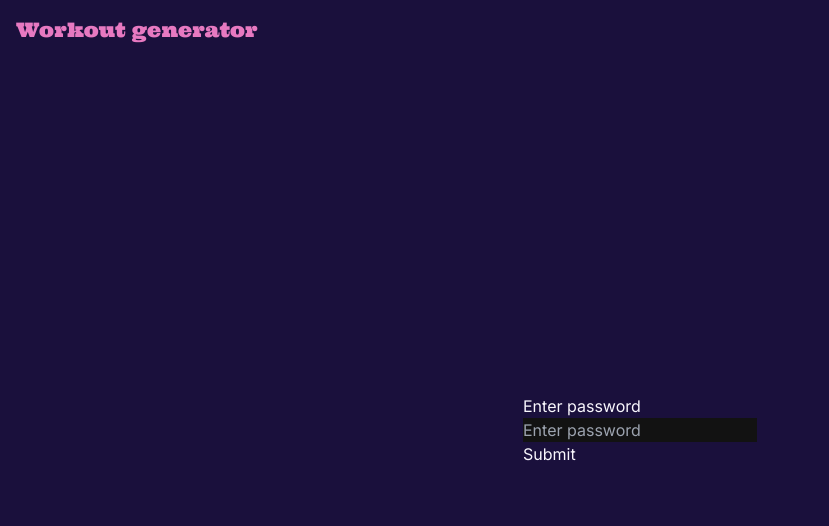
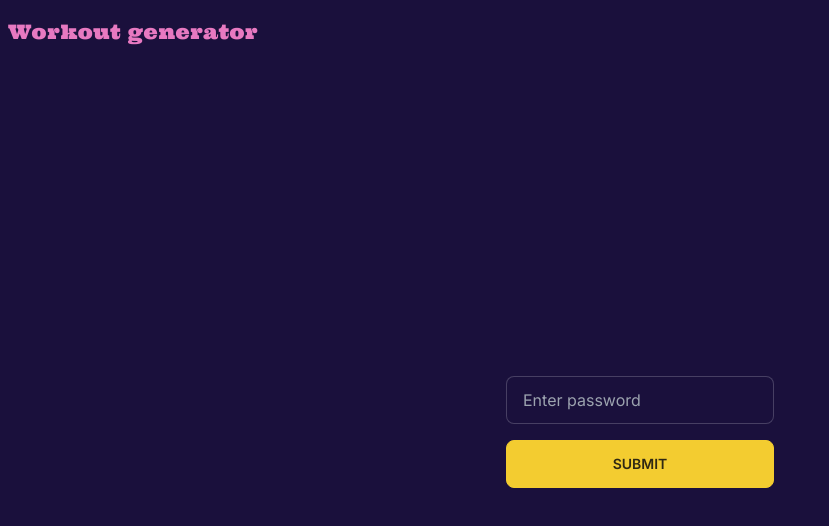
Before and after one commit to vhlongon/workout-generator, a Next.js app: page / in a window 1280 px wide. Shown: the top 526 px of the page, without its empty margins (0-829 px from the left). Built offline with nearby package versions, Linux system fonts and the light colour scheme; no server answers.

Commit message:
update navbar

```diff
--- a/components/Header.tsx
+++ b/components/Header.tsx
@@ -1,16 +1,61 @@
-import { UserButton, auth } from '@clerk/nextjs';
+import { auth, currentUser } from '@clerk/nextjs';
+import {
+  Cog6ToothIcon,
+  DocumentTextIcon,
+  HomeIcon,
+} from '@heroicons/react/24/outline';
+import Image from 'next/image';
+import { twMerge } from 'tailwind-merge';
+import { NavLink } from './NavLink';
 import { SignOutButton } from './SignOutButton';
 
-export const Header = () => {
+export const Header = async () => {
   const { userId } = auth();
+  const user = await currentUser();
 
   return (
-    <header className="flex justify-between p-4">
-      <h1 className="font-accent text-xl text-primary">Workout generator</h1>
+    <header className="navbar bg-base-100">
+      <div className="flex gap-4 flex-1">
+        {userId && (
+          <div className="avatar">
+            <div className="tooltip tooltip-bottom w-8 rounded-full ring ring-primary ring-offset-base-100">
+              <Image
+                width={32}
+                height={32}
+                className={twMerge(!user?.imageUrl ? 'bg-white' : '')}
+                src={user?.imageUrl ?? '/user-placeholder.png'}
+                alt={user?.username ?? `user ${userId}`}
+              />
+            </div>
+          </div>
+        )}
+        <h1 className="font-accent text-sm tracking-wide sm:text-xl text-primary">
+          Workout generator
+        </h1>
+      </div>
+
       {userId && (
-        <div className="flex gap-4">
-          <UserButton showName userProfileMode="navigation" />
-          <SignOutButton />
+        <div className="flex-none">
+          <ul className="menu menu-horizontal bg-base-200 rounded-box">
+            <li>
+              <NavLink href="/home" title="Home">
+                <HomeIcon className="w-4 h-4" />
+              </NavLink>
+            </li>
+            <li>
+              <NavLink href="/workouts" title="Workouts">
+                <DocumentTextIcon className="w-4 h-4" />
+              </NavLink>
+            </li>
+            <li>
+              <NavLink href="/dashboard" title="Dashboard">
+                <Cog6ToothIcon className="w-4 h-4" />
+              </NavLink>
+            </li>
+            <li>
+              <SignOutButton />
+            </li>
+          </ul>
         </div>
       )}
     </header>
--- /dev/null
+++ b/components/NavLink.tsx
@@ -0,0 +1,35 @@
+'use client';
+import Link from 'next/link';
+import { usePathname } from 'next/navigation';
+import { ComponentProps } from 'react';
+import { twMerge } from 'tailwind-merge';
+
+type NavLinkProps = {
+  activeClass?: string;
+  title: string;
+} & ComponentProps<typeof Link>;
+
+export const NavLink = ({
+  href,
+  className = '',
+  children,
+  activeClass = 'active',
+  title,
+  ...props
+}: NavLinkProps) => {
+  const pathname = usePathname();
+  const isActive = pathname === href;
+  const classes = twMerge(
+    className,
+    'tooltip tooltip-bottom',
+    isActive ? activeClass : ''
+  );
+
+  return (
+    <Link legacyBehavior {...props} href={href}>
+      <a className={classes} data-tip={title}>
+        {children}
+      </a>
+    </Link>
+  );
+};
--- a/components/ProtectForm.tsx
+++ b/components/ProtectForm.tsx
@@ -21,13 +21,13 @@ export const ProtectForm = () => {
     });
   };
   return (
-    <form action={action} method="post" id={id}>
-      <div className="flex flex-col">
-        <label htmlFor="password">Enter password</label>
+    <form action={action} className="flex flex-col gap-4" method="post" id={id}>
+      <div className="form-control w-full max-w-xs">
         <input
           type="password"
           name="password"
           id="password"
+          className="input input-bordered w-full max-w-xs"
           placeholder="Enter password"
           required
         />
@@ -37,7 +37,12 @@ export const ProtectForm = () => {
           {error}
         </p>
       )}
-      <button type="submit" aria-busy={isPending} disabled={isPending}>
+      <button
+        type="submit"
+        className="btn btn-accent"
+        aria-busy={isPending}
+        disabled={isPending}
+      >
         {isPending ? 'Loading' : 'Submit'}
       </button>
     </form>
--- a/components/SignOutButton.tsx
+++ b/components/SignOutButton.tsx
@@ -12,9 +12,9 @@ export const SignOutButton = () => {
         router.push('/sign-in');
       }}
     >
-      <button>
-        <ArrowLeftOnRectangleIcon title="Log out" className="h-6 w-6" />
-      </button>
+      <div className="tooltip tooltip-bottom" data-tip="Log out">
+        <ArrowLeftOnRectangleIcon className="h-4 w-4" />
+      </div>
     </ClerkSignOutButton>
   );
 };
--- a/next.config.js
+++ b/next.config.js
@@ -3,6 +3,15 @@ const nextConfig = {
   experimental: {
     serverActions: true,
   },
+  images: {
+    remotePatterns: [
+      {
+        protocol: 'https',
+        hostname: 'img.clerk.com',
+        port: '',
+      },
+    ],
+  },
 };
 
 module.exports = nextConfig;
```
Also changed, not shown: public/user-placeholder.png (added).
